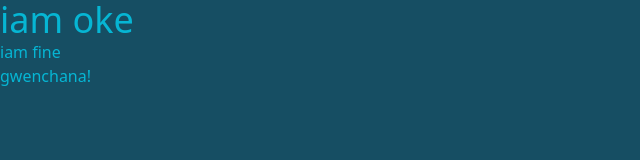
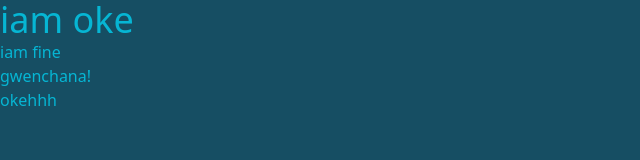
Before and after one commit to Bintangkusuma16/personal-web, a website built with Vite: page index.html in a window 1280 px wide. Shown: the full height of the page, 0-640 px from the left. Built offline with nearby package versions, Linux system fonts and the light colour scheme.

Commit message:
tugas3.1

```diff
--- a/index.html
+++ b/index.html
@@ -10,5 +10,6 @@
     <h1>iam oke</h1>
     <h2>iam fine</h2>
     <h3>gwenchana!</h3>
+    <h4>okehhh</h4>
   </body>
 </html>
```
